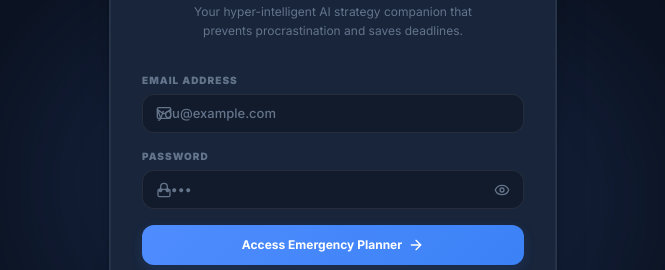
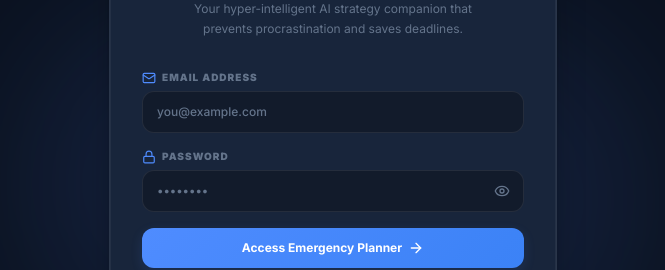
Before and after one commit to aadityakumar-netizen/vibe2ship-project, a React (Vite) app: page / in a window 1280 px wide. Shown: the part 209-479 px from the top of the page, without its empty margins (307-972 px from the left). Built offline with nearby package versions, Linux system fonts and the light colour scheme.

Commit message:
refactor(auth): update authentication form styling
Standardize input labels with icons and clean up global dark mode input overrides for a more consistent UI design.

```diff
--- a/src/components/AuthScreen.tsx
+++ b/src/components/AuthScreen.tsx
@@ -158,66 +158,56 @@ export default function AuthScreen({ onLoginSuccess, darkMode }: AuthScreenProps
         <form onSubmit={handleAuth} className="space-y-4">
           {isSignUp && (
             <div className="space-y-1.5">
-              <label className="text-[10px] font-black text-slate-400 uppercase tracking-widest block">
-                Full Name
+              <label className="text-[10px] font-black text-slate-400 uppercase tracking-widest flex items-center gap-1.5">
+                <UserIcon className="w-3.5 h-3.5 text-indigo-400" />
+                <span>Full Name</span>
               </label>
-              <div className="relative">
-                <span className="absolute left-3.5 top-1/2 -translate-y-1/2 text-slate-400 dark:text-slate-450">
-                  <UserIcon className="w-4 h-4" />
-                </span>
               <input
                 type="text"
                 placeholder="e.g. Aditya Clash"
                 value={name}
                 onChange={(e) => setName(e.target.value)}
-                  className={`w-full pl-10 pr-4 py-3 text-xs border rounded-xl focus:outline-none focus:ring-2 focus:ring-indigo-600/30 focus:border-indigo-500 transition font-medium ${
+                className={`w-full px-3.5 py-3 text-xs border rounded-xl focus:outline-none focus:ring-2 focus:ring-indigo-600/30 focus:border-indigo-500 transition font-medium ${
                   darkMode
-                      ? "bg-slate-750 border-slate-650 text-white placeholder-slate-450"
+                    ? "bg-[#121B2B] border-slate-700 text-white placeholder-slate-500"
                     : "bg-slate-50 border-slate-200 text-slate-900 placeholder-slate-400"
                 }`}
               />
             </div>
-            </div>
           )}
 
           <div className="space-y-1.5">
-            <label className="text-[10px] font-black text-slate-400 uppercase tracking-widest block">
-              Email Address
+            <label className="text-[10px] font-black text-slate-400 uppercase tracking-widest flex items-center gap-1.5">
+              <Mail className="w-3.5 h-3.5 text-indigo-400" />
+              <span>Email Address</span>
             </label>
-            <div className="relative">
-              <span className="absolute left-3.5 top-1/2 -translate-y-1/2 text-slate-400 dark:text-slate-450">
-                <Mail className="w-4 h-4" />
-              </span>
             <input
               type="email"
               placeholder="you@example.com"
               value={email}
               onChange={(e) => setEmail(e.target.value)}
-                className={`w-full pl-10 pr-4 py-3 text-xs border rounded-xl focus:outline-none focus:ring-2 focus:ring-indigo-600/30 focus:border-indigo-500 transition font-medium ${
+              className={`w-full px-3.5 py-3 text-xs border rounded-xl focus:outline-none focus:ring-2 focus:ring-indigo-600/30 focus:border-indigo-500 transition font-medium ${
                 darkMode
-                    ? "bg-slate-700 border-slate-600 text-white placeholder-slate-400"
+                  ? "bg-[#121B2B] border-slate-700 text-white placeholder-slate-500"
                   : "bg-slate-50 border-slate-200 text-slate-900 placeholder-slate-400"
               }`}
             />
           </div>
-          </div>
 
           <div className="space-y-1.5">
-            <label className="text-[10px] font-black text-slate-400 uppercase tracking-widest block">
-              Password
+            <label className="text-[10px] font-black text-slate-400 uppercase tracking-widest flex items-center gap-1.5">
+              <Lock className="w-3.5 h-3.5 text-indigo-400" />
+              <span>Password</span>
             </label>
             <div className="relative">
-              <span className="absolute left-3.5 top-1/2 -translate-y-1/2 text-slate-400 dark:text-slate-450">
-                <Lock className="w-4 h-4" />
-              </span>
               <input
                 type={showPassword ? "text" : "password"}
-                placeholder="•••••"
+                placeholder="••••••••"
                 value={password}
                 onChange={(e) => setPassword(e.target.value)}
-                className={`w-full pl-10 pr-11 py-3 text-xs border rounded-xl focus:outline-none focus:ring-2 focus:ring-indigo-600/30 focus:border-indigo-500 transition font-medium ${
+                className={`w-full pl-3.5 pr-11 py-3 text-xs border rounded-xl focus:outline-none focus:ring-2 focus:ring-indigo-600/30 focus:border-indigo-500 transition font-medium ${
                   darkMode
-                    ? "bg-slate-700 border-slate-600 text-white placeholder-slate-400"
+                    ? "bg-[#121B2B] border-slate-700 text-white placeholder-slate-500"
                     : "bg-slate-50 border-slate-200 text-slate-900 placeholder-slate-450"
                 }`}
               />
--- a/src/index.css
+++ b/src/index.css
@@ -73,9 +73,6 @@
   background-color: #121B2B !important;
   border: 1px solid rgba(255, 255, 255, 0.08) !important;
   color: #F8FAFC !important;
-  border-radius: 12px !important;
-  padding: 10px 14px !important;
-  font-size: 13px !important;
   transition: all 200ms ease-in-out !important;
 }
 
```
Lines whose indentation alone changed are shown as unchanged.
